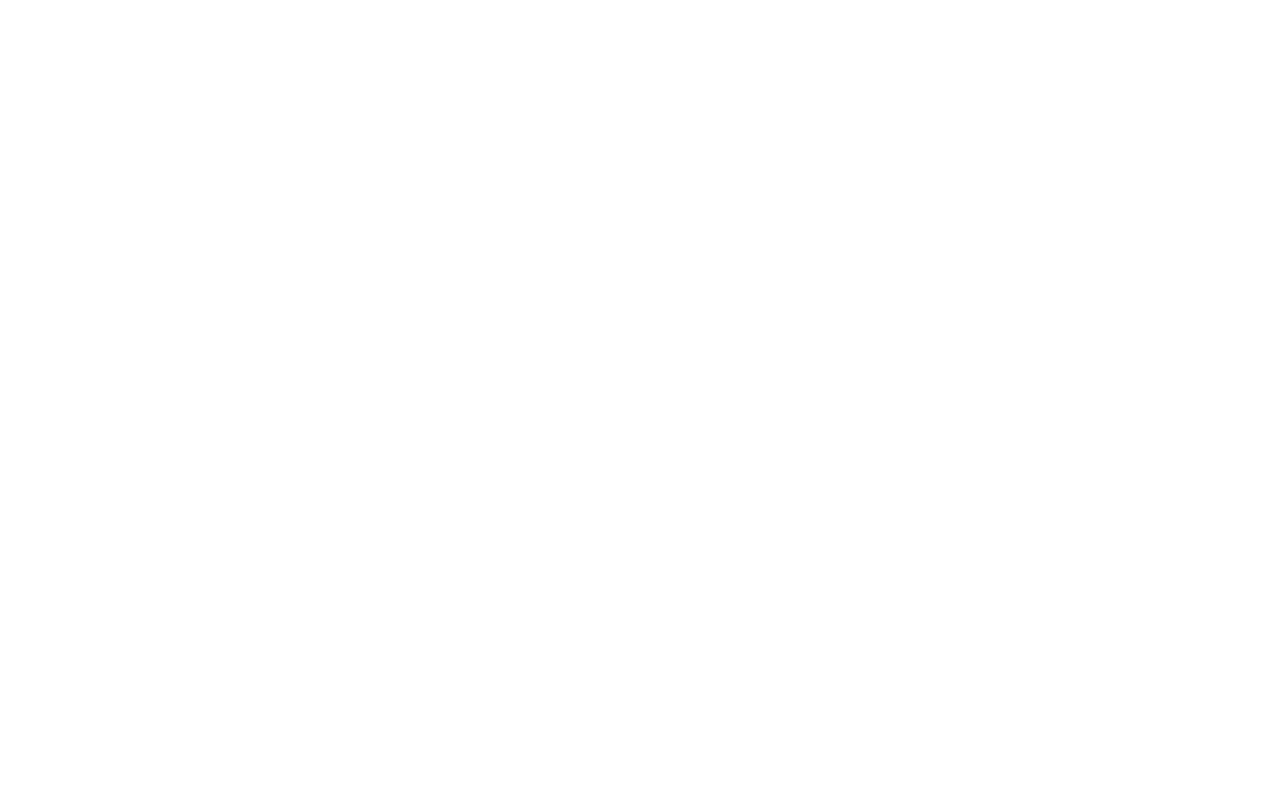
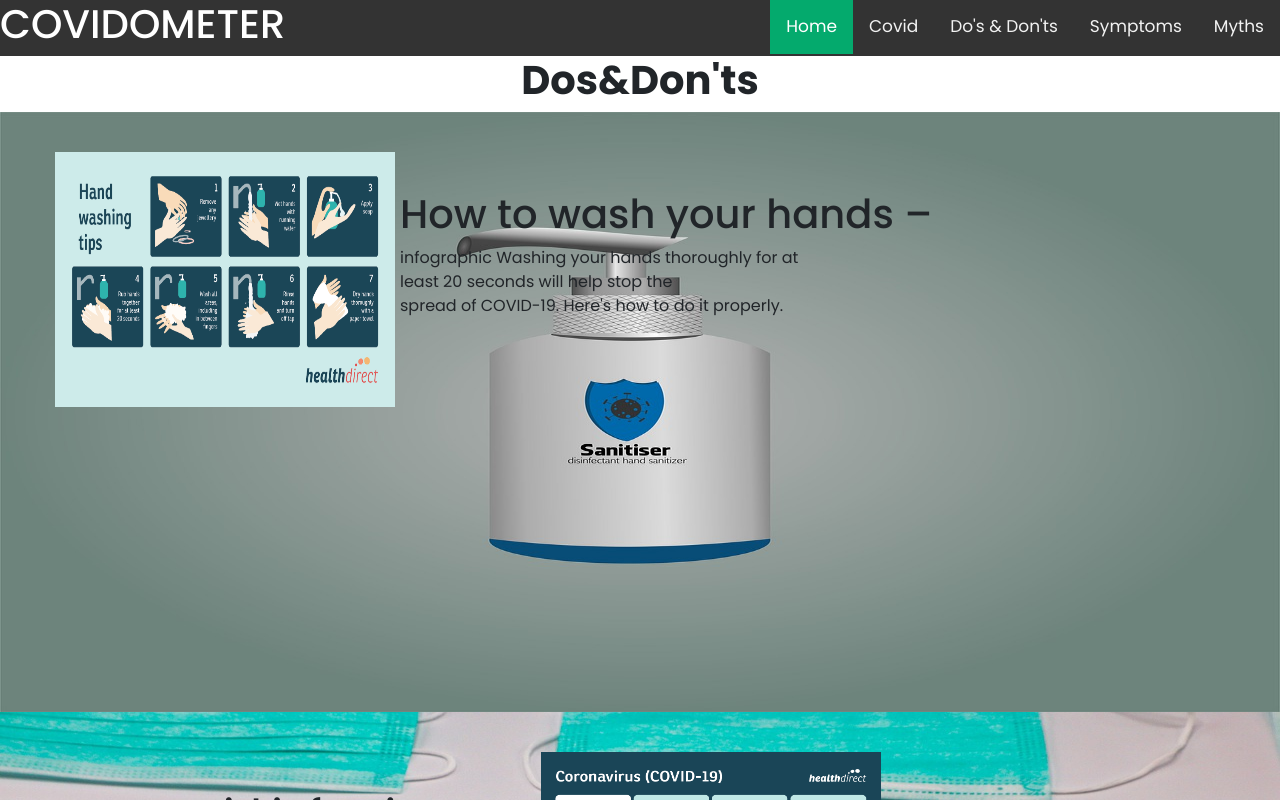
Before and after one commit to Daud8090/covidometer, a React (Create React App) app: page /covidometer/Dos in a window 1280 px wide. Shown: the top 800 px of the page. Built offline with nearby package versions, Linux system fonts and the light colour scheme.

Commit message:
5.3th commit

```diff
--- a/src/App.js
+++ b/src/App.js
@@ -19,10 +19,10 @@
         <Route  path="/Myths" element={<><Navbar/> <Myths /></>} />
         <Route  path="/Symptoms" element={<><Navbar/> <Symptoms /></>} /> */}
         <Route exact path="/covidometer"><Navbar/> <Body /> <Footer /></Route>
-        <Route  path="/Covid"> <Navbar/> <Covid /> <Footer /></Route>
-        <Route  path="/Dos" ><Navbar/> <Dos /> <Footer /></Route>
-        <Route  path="/Myths"><Navbar/> <Myths /> <Footer /></Route>
-        <Route  path="/Symptoms" ><Navbar/> <Symptoms /> <Footer /></Route>
+        <Route  path="/covidometer/Covid"> <Navbar/> <Covid /> <Footer /></Route>
+        <Route  path="/covidometer/Dos" ><Navbar/> <Dos /> <Footer /></Route>
+        <Route  path="/covidometer/Myths"><Navbar/> <Myths /> <Footer /></Route>
+        <Route  path="/covidometer/Symptoms" ><Navbar/> <Symptoms /> <Footer /></Route>
       </Switch>
     </Router>
   </>
--- a/src/components/navbar/Navbar.jsx
+++ b/src/components/navbar/Navbar.jsx
@@ -4,11 +4,11 @@
     return (<>
         <div className="topnav">
             <h1>COVIDOMETER</h1>
-            <a href="Myths">Myths</a>
-            <a href="Symptoms">Symptoms</a>
-            <a href="Dos">Do's & Don'ts</a>
-            <a href="Covid">Covid</a>
-            <a className="active" href="/">Home</a>
+            <a href="/covidometer/Myths">Myths</a>
+            <a href="/covidometer/Symptoms">Symptoms</a>
+            <a href="/covidometer/Dos">Do's & Don'ts</a>
+            <a href="/covidometer/Covid">Covid</a>
+            <a className="active" href="/covidometer">Home</a>
         </div>
     </>
     )
```
